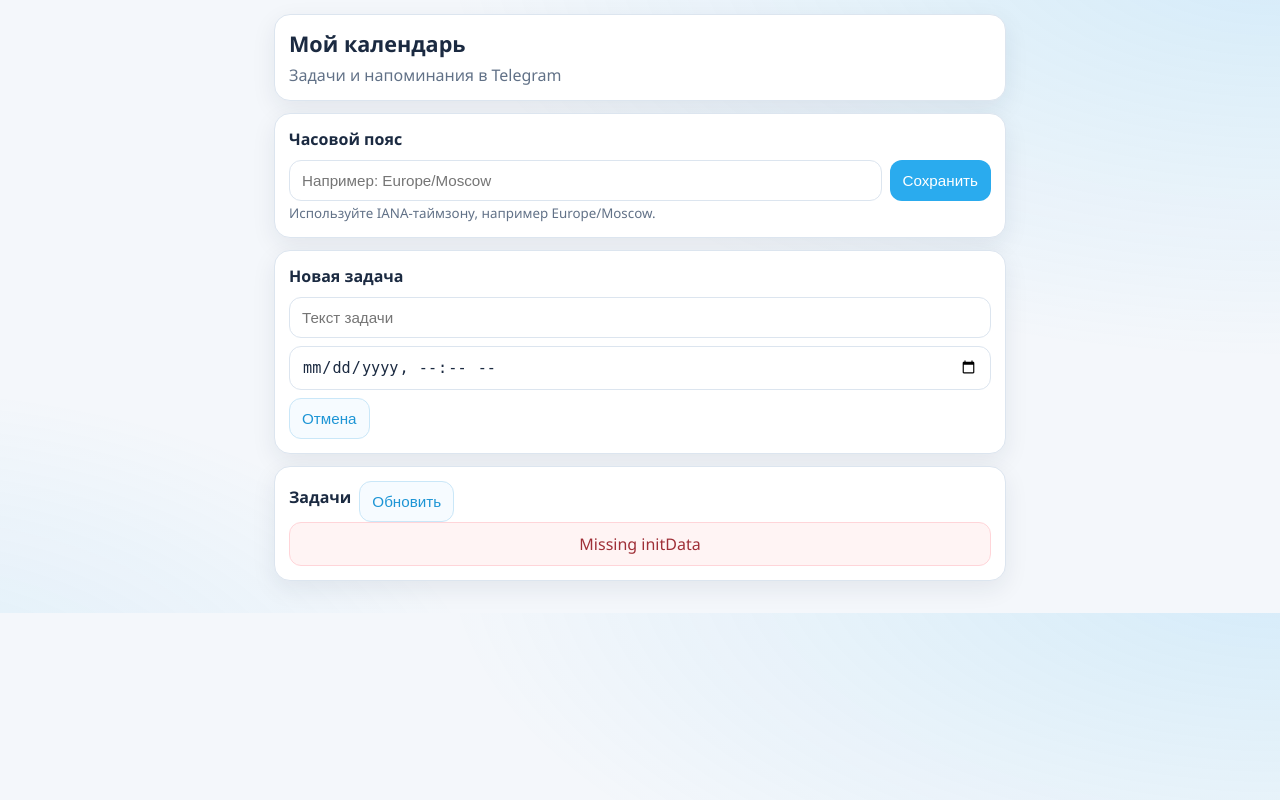
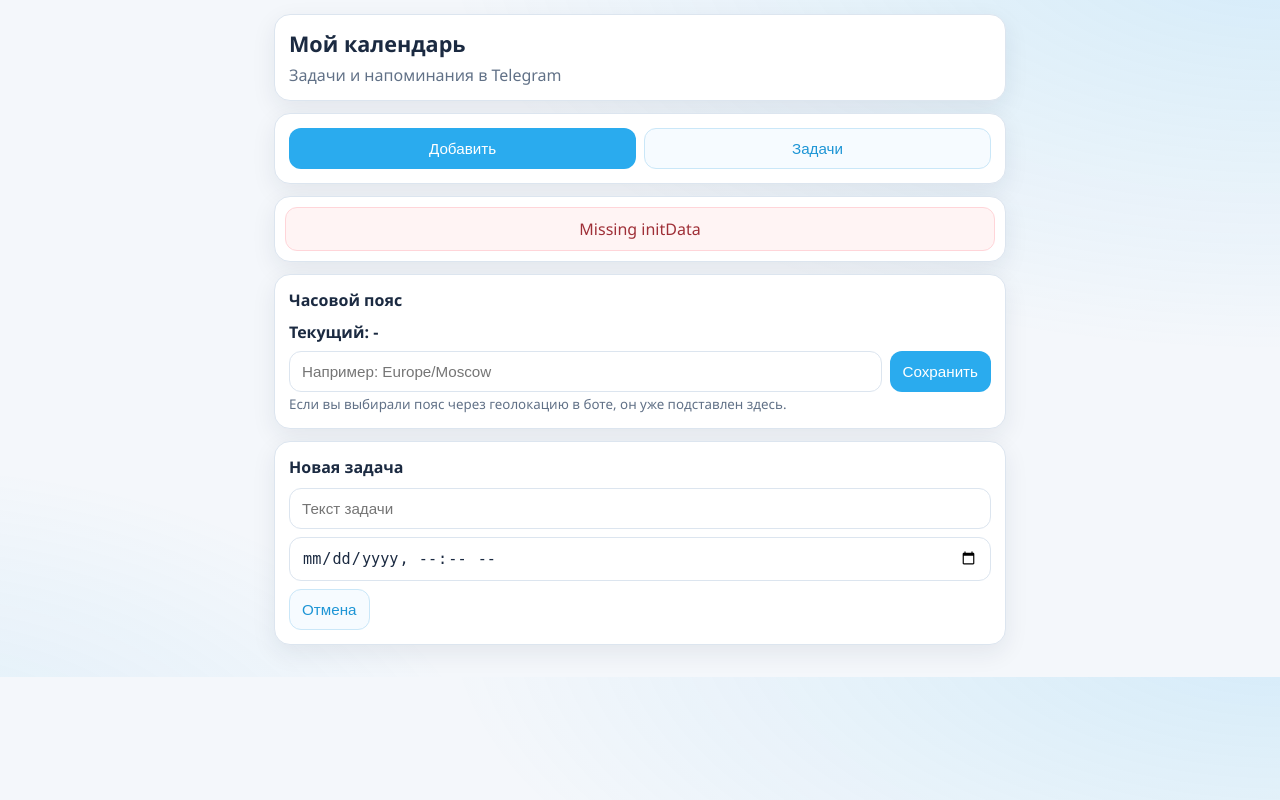
Before and after one commit to 27reaperr-cyber/kalendarr, a FastAPI app: page / in a window 1280 px wide. Run offline with FastAPI, Linux system fonts and the light colour scheme; parts of the project's set-up code (start-up, migrations or seed data) failed here and were passed over; some libraries are stand-ins or nearby versions.

Commit message:
Add files via upload

```diff
--- a/app.py
+++ b/app.py
@@ -22,6 +22,7 @@
     create_dispatcher,
     db_init,
     delete_task,
+    ensure_user,
     get_task,
     get_tasks,
     get_user_tz,
@@ -124,7 +125,7 @@
     x_telegram_init_data: str | None = Header(default=None),
 ) -> dict[str, Any]:
     auth = verify_telegram_webapp_data(x_telegram_init_data or "")
-    upsert_user(auth["user_id"])
+    ensure_user(auth["user_id"])
     return auth
 
 
--- a/static/app.js
+++ b/static/app.js
@@ -4,15 +4,22 @@
   tasks: [],
   editingTaskId: null,
   initData: tg.initData || "",
+  activeTab: "add",
+  timezone: "",
 };
 
 const els = {
+  tabAddBtn: document.getElementById("tabAddBtn"),
+  tabTasksBtn: document.getElementById("tabTasksBtn"),
+  tabAdd: document.getElementById("tabAdd"),
+  tabTasks: document.getElementById("tabTasks"),
   taskText: document.getElementById("taskText"),
   taskDatetime: document.getElementById("taskDatetime"),
   formTitle: document.getElementById("formTitle"),
   editActions: document.getElementById("editActions"),
   cancelEditBtn: document.getElementById("cancelEditBtn"),
   timezoneInput: document.getElementById("timezoneInput"),
+  timezoneCurrent: document.getElementById("timezoneCurrent"),
   saveTimezoneBtn: document.getElementById("saveTimezoneBtn"),
   refreshBtn: document.getElementById("refreshBtn"),
   loading: document.getElementById("loading"),
@@ -21,6 +28,42 @@
   emptyState: document.getElementById("emptyState"),
   taskTemplate: document.getElementById("taskTemplate"),
 };
+
+function switchTab(tabName) {
+  state.activeTab = tabName;
+
+  const isAdd = tabName === "add";
+  els.tabAddBtn.classList.toggle("active", isAdd);
+  els.tabTasksBtn.classList.toggle("active", !isAdd);
+
+  els.tabAdd.hidden = !isAdd;
+  els.tabAdd.classList.toggle("active", isAdd);
+  els.tabTasks.hidden = isAdd;
+  els.tabTasks.classList.toggle("active", !isAdd);
+
+  updateMainButtonState();
+}
+
+function updateMainButtonState() {
+  if (!state.initData) {
+    tg.MainButton.hide();
+    return;
+  }
+
+  if (state.activeTab !== "add") {
+    tg.MainButton.hide();
+    return;
+  }
+
+  tg.MainButton.show();
+  if (state.editingTaskId) {
+    tg.MainButton.setText("Сохранить изменения");
+    tg.MainButton.color = "#1d95d5";
+  } else {
+    tg.MainButton.setText("Добавить задачу");
+    tg.MainButton.color = "#2aabee";
+  }
+}
 
 function showLoading(value) {
   els.loading.hidden = !value;
@@ -73,10 +116,9 @@
   state.editingTaskId = null;
   els.formTitle.textContent = "Новая задача";
   els.editActions.hidden = true;
-  tg.MainButton.setText("Добавить задачу");
-  tg.MainButton.color = "#2aabee";
   els.taskText.value = "";
   els.taskDatetime.value = "";
+  updateMainButtonState();
 }
 
 function startEdit(task) {
@@ -85,8 +127,7 @@
   els.editActions.hidden = false;
   els.taskText.value = task.text;
   els.taskDatetime.value = apiToLocalInput(task.scheduled_local);
-  tg.MainButton.setText("Сохранить изменения");
-  tg.MainButton.color = "#1d95d5";
+  switchTab("add");
   window.scrollTo({ top: 0, behavior: "smooth" });
 }
 
@@ -128,9 +169,15 @@
   });
 }
 
+function renderTimezone(timezone) {
+  state.timezone = timezone;
+  els.timezoneInput.value = timezone;
+  els.timezoneCurrent.textContent = `Текущий: ${timezone}`;
+}
+
 async function loadTimezone() {
   const data = await api("/api/user/timezone", { method: "GET" });
-  els.timezoneInput.value = data.timezone;
+  renderTimezone(data.timezone);
 }
 
 async function saveTimezone() {
@@ -143,10 +190,11 @@
   try {
     showError("");
     showLoading(true);
-    await api("/api/user/timezone", {
+    const data = await api("/api/user/timezone", {
       method: "PUT",
       body: JSON.stringify({ timezone }),
     });
+    renderTimezone(data.timezone);
     await loadTasks();
   } catch (error) {
     showError(error.message);
@@ -197,6 +245,7 @@
 
     resetForm();
     await loadTasks();
+    switchTab("tasks");
   } catch (error) {
     showError(error.message);
   } finally {
@@ -208,16 +257,10 @@
   tg.ready();
   tg.expand();
 
-  tg.MainButton.setText("Добавить задачу");
-  tg.MainButton.show();
   tg.MainButton.onClick(submitTask);
 
-  if (!state.initData) {
-    showError("Откройте приложение внутри Telegram");
-    tg.MainButton.hide();
-    return;
-  }
-
+  els.tabAddBtn.addEventListener("click", () => switchTab("add"));
+  els.tabTasksBtn.addEventListener("click", () => switchTab("tasks"));
   els.saveTimezoneBtn.addEventListener("click", saveTimezone);
   els.refreshBtn.addEventListener("click", async () => {
     try {
@@ -232,9 +275,16 @@
   });
   els.cancelEditBtn.addEventListener("click", resetForm);
 
+  if (!state.initData) {
+    showError("Откройте приложение внутри Telegram");
+    updateMainButtonState();
+    return;
+  }
+
   try {
     showLoading(true);
     await Promise.all([loadTimezone(), loadTasks()]);
+    switchTab("add");
   } catch (error) {
     showError(error.message);
   } finally {
--- a/static/styles.css
+++ b/static/styles.css
@@ -50,6 +50,41 @@
 .hero p {
   margin: 6px 0 0;
   color: var(--muted);
+}
+
+.tabs {
+  display: grid;
+  grid-template-columns: 1fr 1fr;
+  gap: 8px;
+}
+
+.tab-btn {
+  border-radius: 12px;
+  border: 1px solid #cae7f8;
+  background: #f6fbff;
+  color: #1d95d5;
+  padding: 11px 12px;
+  font-size: 0.95rem;
+  cursor: pointer;
+}
+
+.tab-btn.active {
+  background: var(--primary);
+  border-color: transparent;
+  color: #fff;
+}
+
+.tab-panel {
+  display: none;
+  gap: 12px;
+}
+
+.tab-panel.active {
+  display: grid;
+}
+
+#commonStatus {
+  padding: 10px;
 }
 
 h2 {
@@ -119,6 +154,12 @@
   gap: 8px;
 }
 
+.timezone-current {
+  margin: 0 0 8px;
+  color: var(--text);
+  font-weight: 600;
+}
+
 #timezoneHint {
   color: var(--muted);
 }
--- a/templates/index.html
+++ b/templates/index.html
@@ -14,13 +14,25 @@
       <p>Задачи и напоминания в Telegram</p>
     </header>
 
+    <nav class="tabs card" aria-label="Вкладки">
+      <button id="tabAddBtn" type="button" class="tab-btn active" data-tab="add">Добавить</button>
+      <button id="tabTasksBtn" type="button" class="tab-btn" data-tab="tasks">Задачи</button>
+    </nav>
+
+    <section id="commonStatus" class="card">
+      <div id="loading" class="status" hidden>Загрузка...</div>
+      <div id="error" class="status error" hidden></div>
+    </section>
+
+    <section id="tabAdd" class="tab-panel active" aria-labelledby="tabAddBtn">
       <section class="card">
         <h2>Часовой пояс</h2>
+        <p id="timezoneCurrent" class="timezone-current">Текущий: -</p>
         <div class="row">
           <input id="timezoneInput" type="text" placeholder="Например: Europe/Moscow" autocomplete="off">
           <button id="saveTimezoneBtn" type="button">Сохранить</button>
         </div>
-      <small id="timezoneHint">Используйте IANA-таймзону, например Europe/Moscow.</small>
+        <small id="timezoneHint">Если вы выбирали пояс через геолокацию в боте, он уже подставлен здесь.</small>
       </section>
 
       <section class="card">
@@ -33,16 +45,17 @@
           </div>
         </div>
       </section>
+    </section>
 
+    <section id="tabTasks" class="tab-panel" aria-labelledby="tabTasksBtn" hidden>
       <section class="card">
         <div class="row header-row">
           <h2>Задачи</h2>
           <button id="refreshBtn" type="button" class="ghost">Обновить</button>
         </div>
-      <div id="loading" class="status" hidden>Загрузка...</div>
-      <div id="error" class="status error" hidden></div>
         <div id="tasks" class="tasks"></div>
         <div id="emptyState" class="status" hidden>Пока нет задач</div>
+      </section>
     </section>
   </main>
 
```
Also changed, not shown: bot.py (+10 -1 lines). Lines whose indentation alone changed are shown as unchanged.
